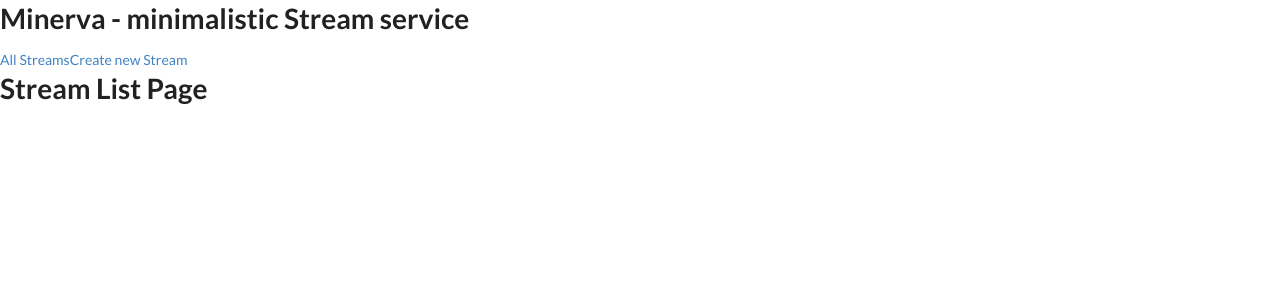
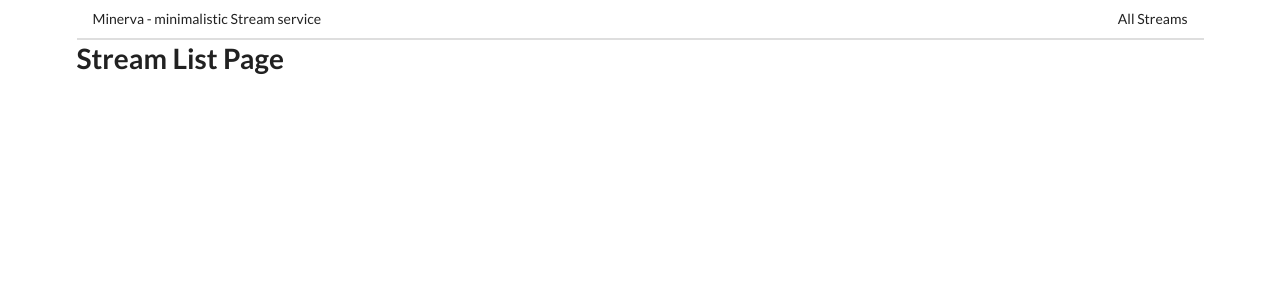
Before and after one commit to dockwall/minerva-client, a React (Create React App) app: page / in a window 1280 px wide. Shown: the top 300 px of the page. Built offline with nearby package versions, Linux system fonts and the light colour scheme.

Commit message:
Reinstalled Semantic UI as min css link, updated header

```diff
--- a/package.json
+++ b/package.json
@@ -36,8 +36,6 @@
     ]
   },
   "devDependencies": {
-    "react-router-dom": "^6.4.5",
-    "semantic-ui-css": "^2.5.0",
-    "semantic-ui-react": "^2.1.4"
+    "react-router-dom": "^6.4.5"
   }
 }
--- a/public/index.html
+++ b/public/index.html
@@ -24,6 +24,13 @@
       work correctly both with client-side routing and a non-root public URL.
       Learn how to configure a non-root public URL by running `npm run build`.
     -->
+    <link
+      rel="stylesheet"
+      href="https://cdnjs.cloudflare.com/ajax/libs/semantic-ui/2.5.0/semantic.min.css"
+      integrity="sha512-KXol4x3sVoO+8ZsWPFI/r5KBVB/ssCGB5tsv2nVOKwLg33wTFP3fmnXa47FdSVIshVTgsYk/1734xSk9aFIa4A=="
+      crossorigin="anonymous"
+      referrerpolicy="no-referrer"
+    />
     <title>Minerva</title>
   </head>
   <body>
--- a/src/components/App.js
+++ b/src/components/App.js
@@ -16,6 +16,7 @@
 
 const App = () => {
     return (
+        <div className="ui container">
             <Routes>
                 <Route path="/" element={<Layout />}>
                     <Route index element={<StreamList />} />
@@ -25,6 +26,7 @@
                     <Route path="edit" element={<StreamEdit />} />
                 </Route>
             </Routes>
+        </div>
     );
 };
 
--- a/src/components/layout/Header.js
+++ b/src/components/layout/Header.js
@@ -4,9 +4,12 @@
 const Header = () => {
     return (
         <header>
-            <h1>Minerva - minimalistic Stream service</h1>
-            <Link to="/">All Streams</Link>
-            <Link to="/new">Create new Stream</Link>
+            <div className="ui secondary pointing menu">
+                <Link to="/" className="item">Minerva - minimalistic Stream service</Link>
+                <div className="right menu">
+                    <Link to="/" className="item">All Streams</Link>
+                </div>
+            </div>
         </header>
     )
 };
--- a/src/index.js
+++ b/src/index.js
@@ -2,7 +2,6 @@
 import ReactDOM from "react-dom/client";
 import App from "./components/App";
 import { HashRouter } from "react-router-dom";
-import "semantic-ui-css/semantic.min.css"
 
 const root = ReactDOM.createRoot(document.getElementById('root'));
 
```
Also changed, not shown: 1 other file (tests, documents, lock files or other folders). Lines whose indentation alone changed are shown as unchanged.
